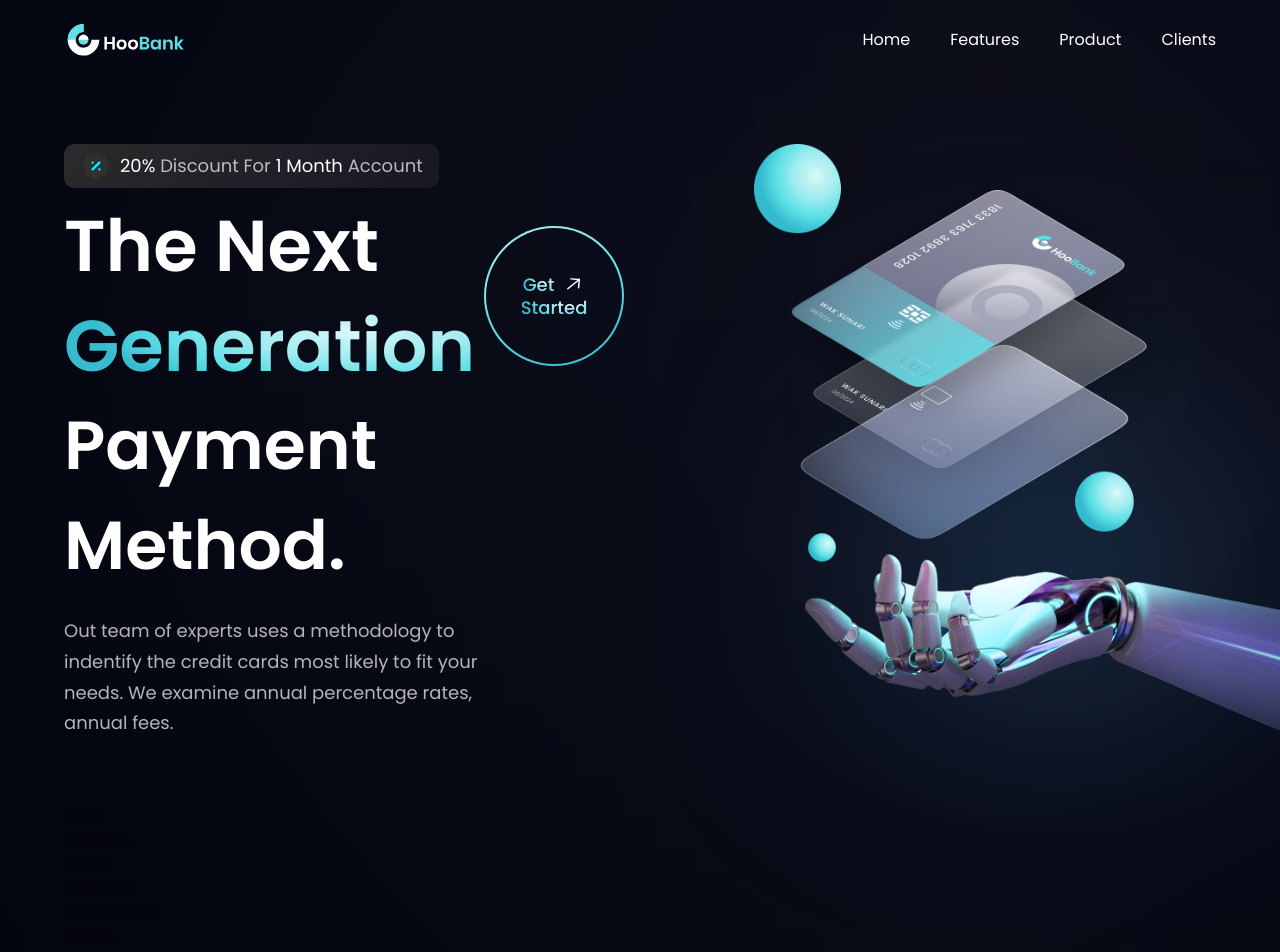
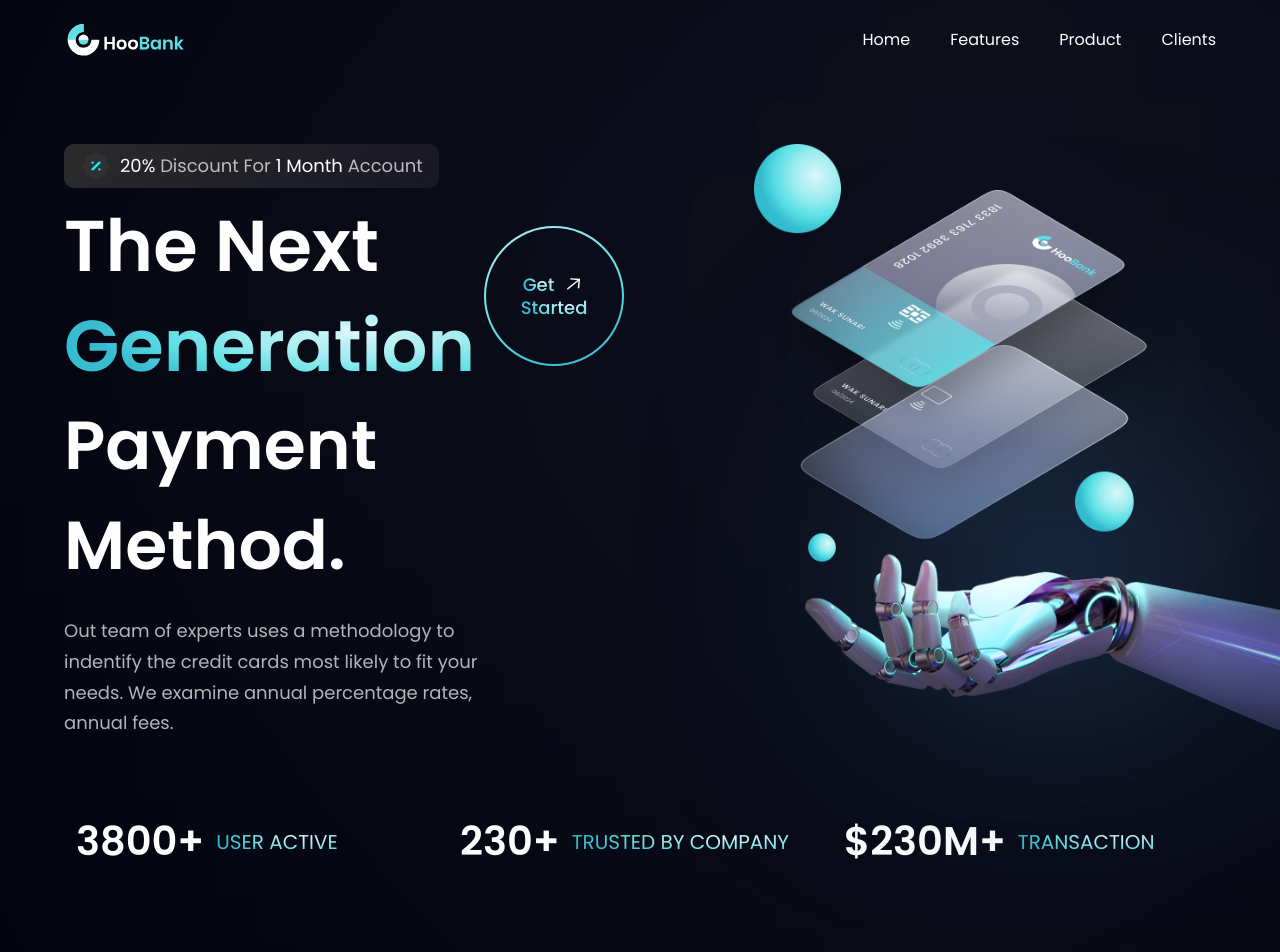
Before and after one commit to savelyevresearch/bank-website, a React (Vite) app: page / in a window 1280 px wide. Shown: the top 952 px of the page. Built offline with nearby package versions, Linux system fonts and the light colour scheme.

Commit message:
The Stats component has been designed

```diff
--- a/src/components/Stats.jsx
+++ b/src/components/Stats.jsx
@@ -1,8 +1,23 @@
 import React from 'react';
+
+import { stats } from '../constants';
+
+import styles from '../styles';
 
 const Stats = () => {
   return (
-    <div>Stats</div>
+    <section className={`${styles.flexCenter} flex-row flex-wrap sm:mb-20 mb-6`}>
+      {stats.map((stat) => (
+        <div key={stat.id} className={`flex-1 flex justify-start items-center flex-row m-3`}>
+          <h4 className='font-poppins font-semibold xs:text-[40px] text-[30px] xs:leading-[53px] leading-[43px] text-white'>
+            {stat.value}
+          </h4>
+          <p className='font-poppins font-normal xs:text-[20px] text-[15px] xs:leading-[26px] leading-[21px] text-gradient uppercase ml-3'>
+            {stat.title}
+          </p>
+        </div>
+      ))}
+    </section>
   );
 };
 
```
